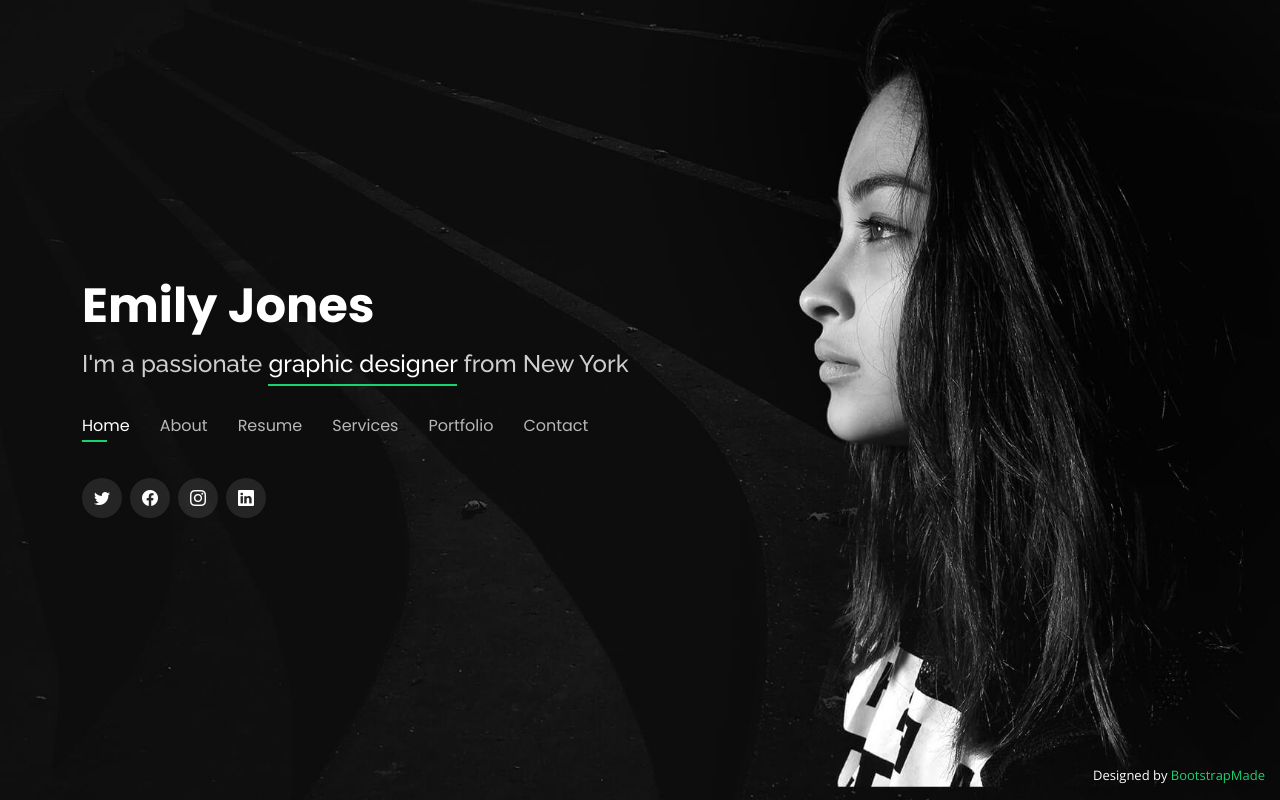
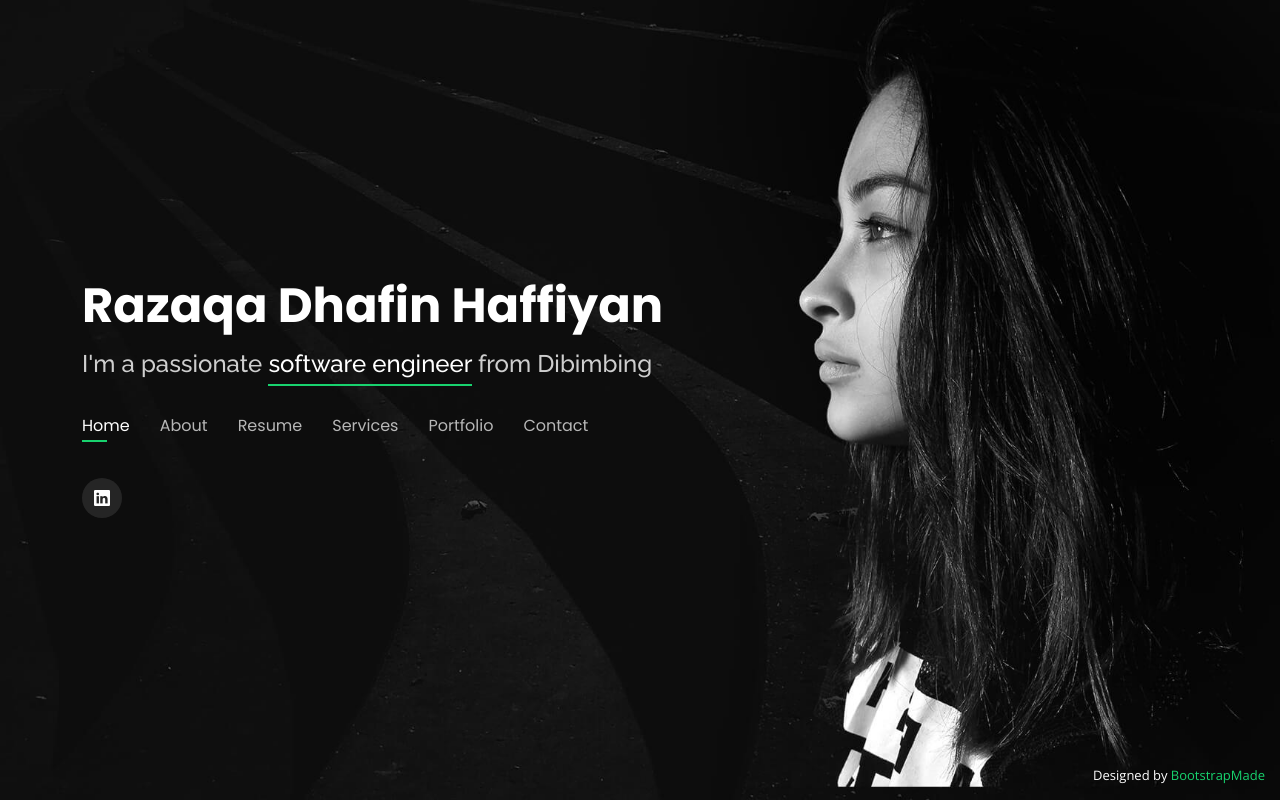
Before and after one commit to razaqa/razaqa.github.io, a plain HTML site: page index.html in a window 1280 px wide. Drawn offline with nearby package versions, Linux system fonts and the light colour scheme.

Commit message:
Edit Profile

```diff
--- a/index.html
+++ b/index.html
@@ -42,10 +42,10 @@
   <header id="header">
     <div class="container">
 
-      <h1><a href="index.html">Emily Jones</a></h1>
+      <h1><a href="index.html">Razaqa Dhafin Haffiyan</a></h1>
       <!-- Uncomment below if you prefer to use an image logo -->
       <!-- <a href="index.html" class="mr-auto"><img src="assets/img/logo.png" alt="" class="img-fluid"></a> -->
-      <h2>I'm a passionate <span>graphic designer</span> from New York</h2>
+      <h2>I'm a passionate <span>software engineer</span> from Dibimbing</h2>
 
       <nav id="navbar" class="navbar">
         <ul>
@@ -60,10 +60,7 @@
       </nav><!-- .navbar -->
 
       <div class="social-links">
-        <a href="#" class="twitter"><i class="bi bi-twitter"></i></a>
-        <a href="#" class="facebook"><i class="bi bi-facebook"></i></a>
-        <a href="#" class="instagram"><i class="bi bi-instagram"></i></a>
-        <a href="#" class="linkedin"><i class="bi bi-linkedin"></i></a>
+        <a href="https://www.linkedin.com/in/razaaf/" class="linkedin"><i class="bi bi-linkedin"></i></a>
       </div>
 
     </div>
```
